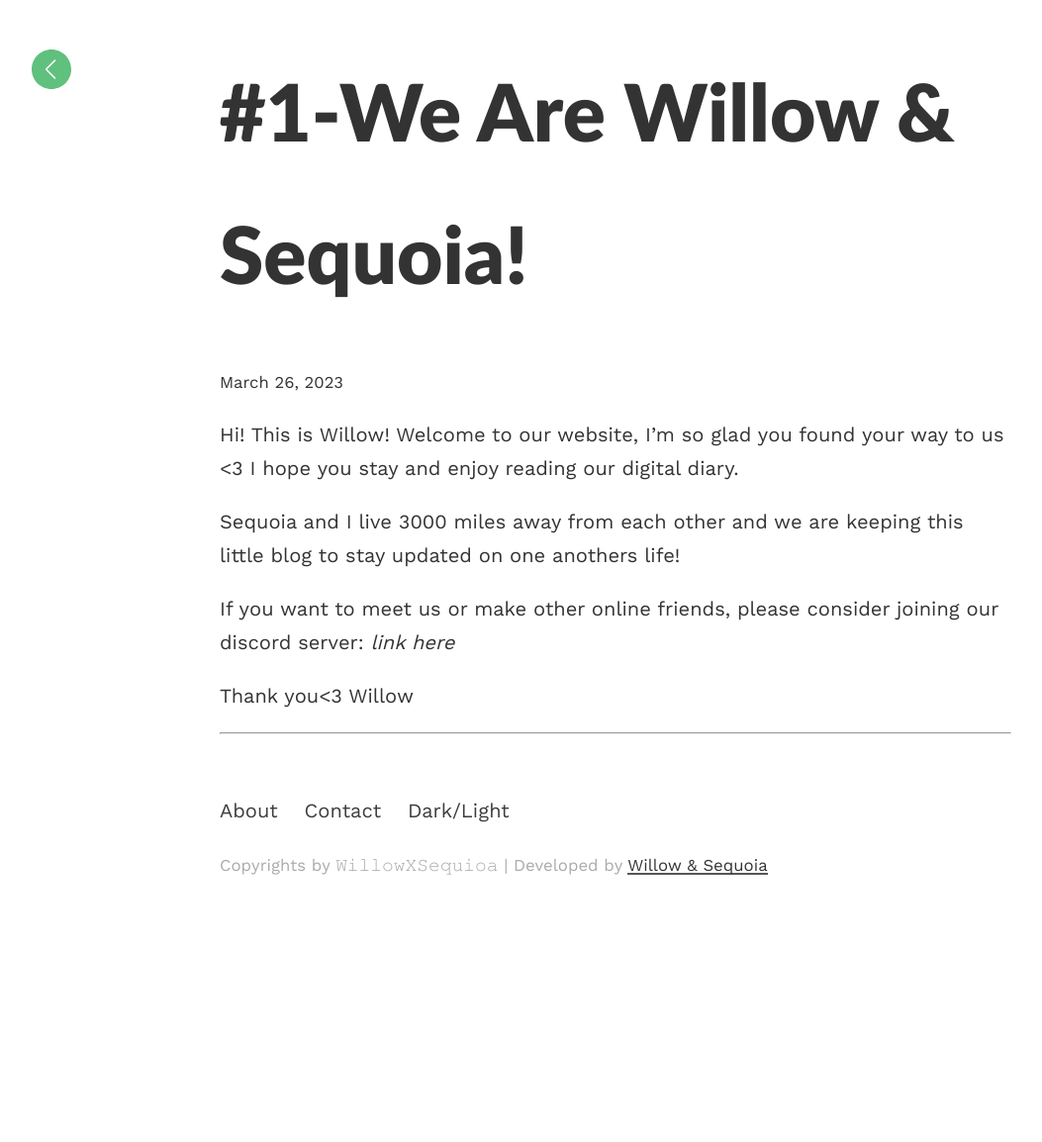
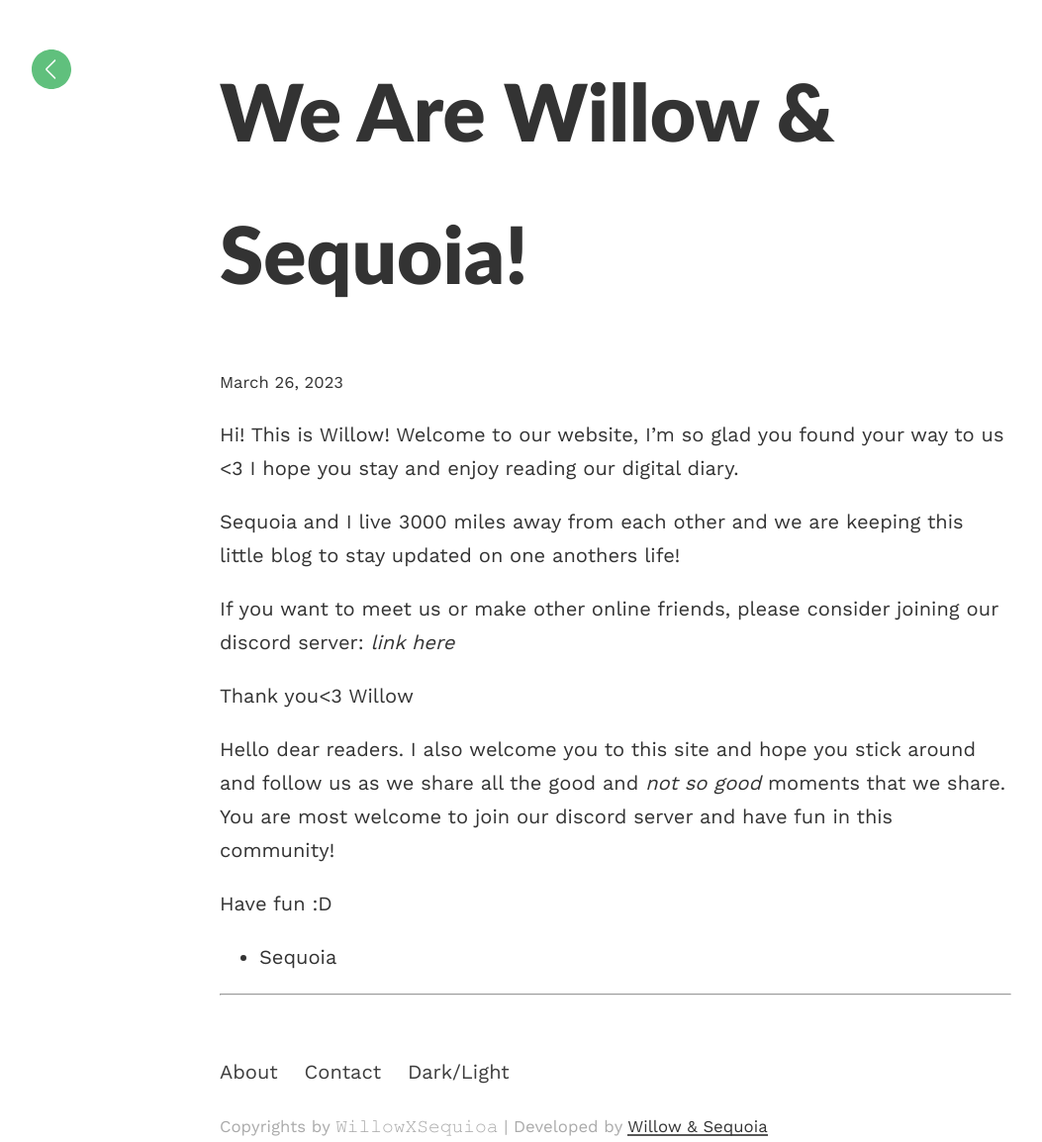
Before and after one commit to willowxsequoia/willowxsequoia.github.io, a Jekyll site: the page built from _posts/2023-03-26-first-post.md, in a window 1280 px wide. Shown: the whole page at 99% size, without its empty margins (18-1071 px from the left). Built offline with Jekyll 4.4.1, drawn with Linux system fonts in a browser that asks for light colours; before the commit the page ends 980 px from its top, so only the background shows below that.

Commit message:
Update 2023-03-26-first-post.md

```diff
--- a/_posts/2023-03-26-first-post.md
+++ b/_posts/2023-03-26-first-post.md
@@ -1,6 +1,7 @@
 ---
 layout: post
-title:  "#1-We are Willow & Sequoia!"
+title:  "We are Willow & Sequoia!"
+subtitle:  "# 1"
 ---
 
 Hi! This is Willow! Welcome to our website, I'm so glad you found your way to us <3 I hope you stay and enjoy reading our digital diary.
@@ -11,3 +12,9 @@ If you want to meet us or make other online friends, please consider joining our
 
 Thank you<3
 Willow
+
+
+Hello dear readers. I also welcome you to this site and hope you stick around and follow us as we share all the good and *not so good* moments that we share. You are most welcome to join our discord server and have fun in this community!
+
+Have fun :D
+- Sequoia
```
